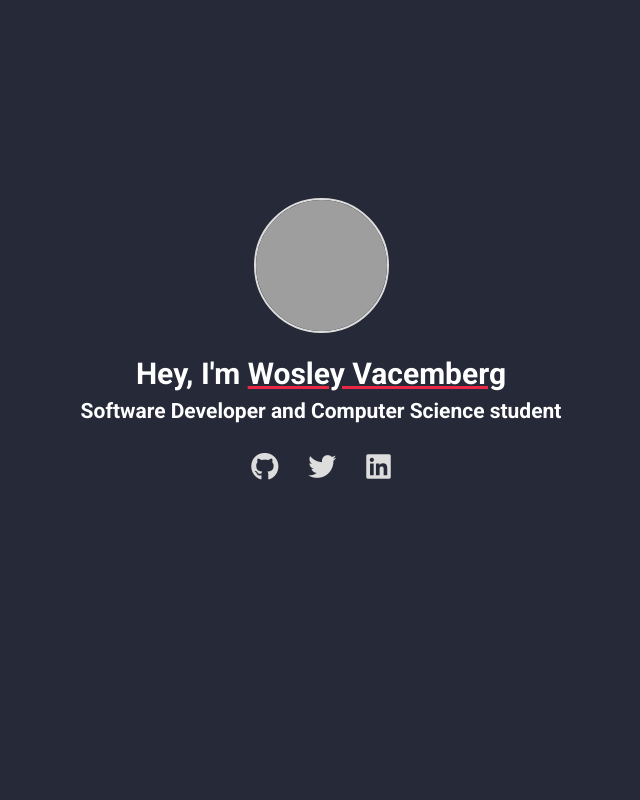
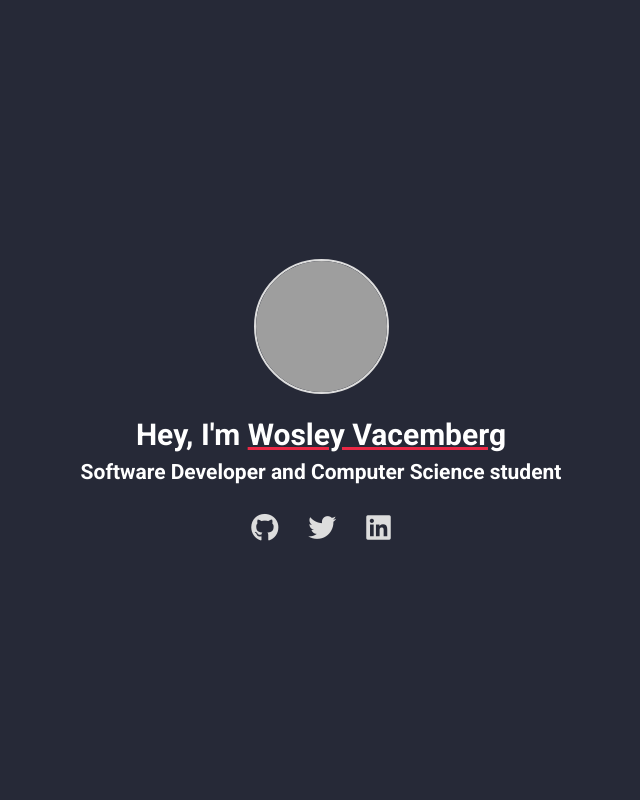
Before and after one commit to bluuesz/landing-page-contatc, a PHP site: page / in a window 1280 px wide. Shown: the whole page, without its empty margins (319-959 px from the left). Run offline with PHP 8.4, Linux system fonts and the light colour scheme; some libraries are stand-ins or nearby versions; grey boxes are pictures that could not be loaded.

Commit message:
center content

```diff
--- a/styles/index.css
+++ b/styles/index.css
@@ -28,7 +28,6 @@ button {
 .img-perfil {
   width: 135px;
   height: 135px;
-  margin-top: -1100px;
   border-radius: 50%;
   border: 2px solid #ddd;
 }
```
